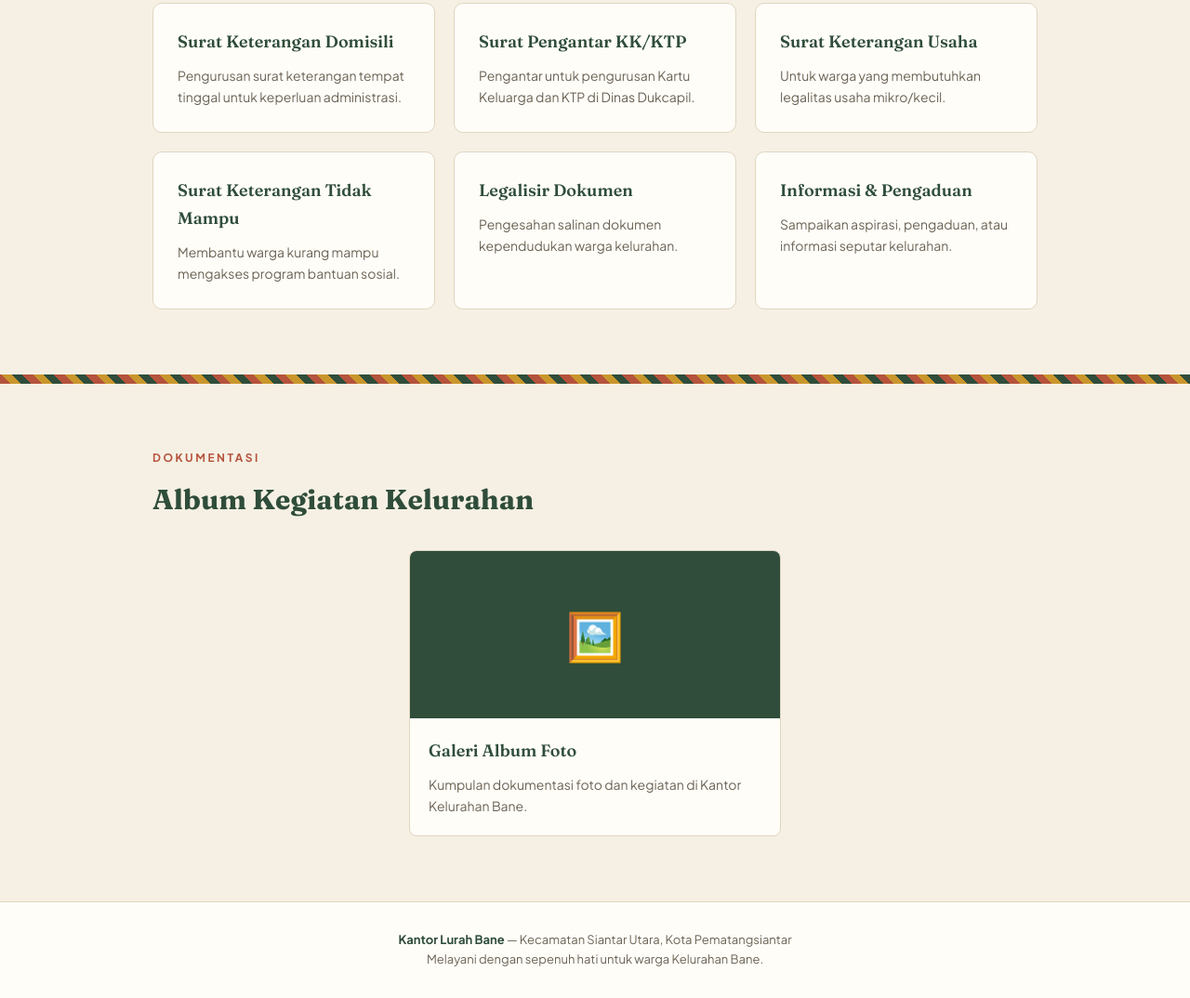
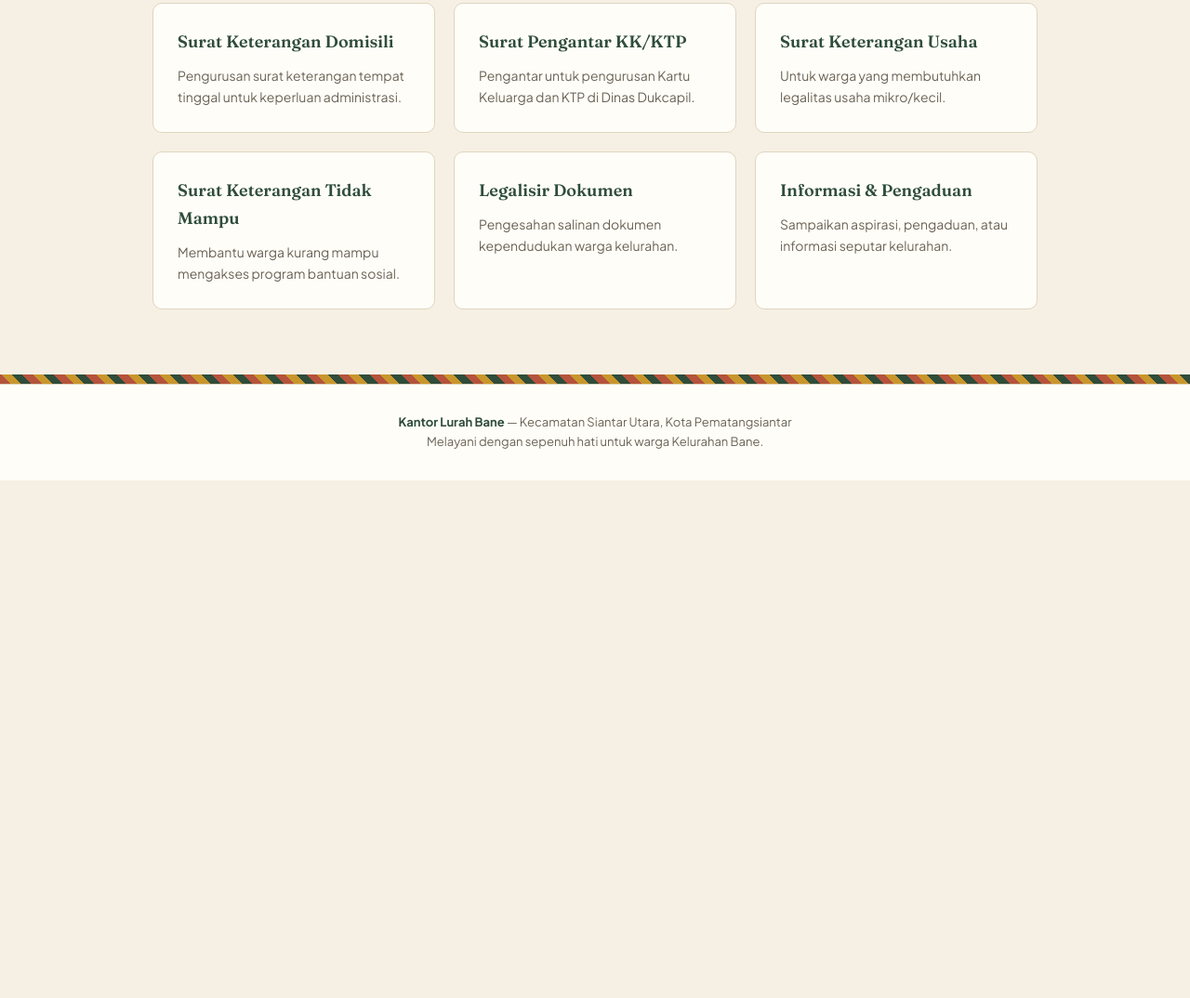
Before and after one commit to Yanto-Prime/Kelurahan-Bane, a plain HTML site: page index.html in a window 1280 px wide. Shown: the part 1913-2987 px from the top of the page at 93% size. After the commit the page ends 2430 px from the top, so only its background shows below. Drawn offline with Linux system fonts and the light colour scheme.

Commit message:
Update index.html

```diff
--- a/index.html
+++ b/index.html
@@ -205,26 +205,6 @@
 
 <div class="motif-strip"></div>
 
-<!-- SECTION ALBUM MENGARAH KE ALBUM/GALERI.HTML -->
-<section class="section">
-  <div class="section-eyebrow">DOKUMENTASI</div>
-  <h2>Album Kegiatan Kelurahan</h2>
-
-  <div class="grid-3" style="grid-template-columns: 1fr; max-width: 400px; margin: 0 auto;">
-    <a href="album/galeri.html" style="text-decoration: none; color: inherit;">
-      <div class="card" style="cursor: pointer; padding: 0; overflow: hidden; border-radius: 8px;">
-        <div style="background-color: #2f4d3a; height: 180px; display: flex; align-items: center; justify-content: center; color: white; font-size: 50px;">
-          🖼️
-        </div>
-        <div style="padding: 20px;">
-          <h3>Galeri Album Foto</h3>
-          <p>Kumpulan dokumentasi foto dan kegiatan di Kantor Kelurahan Bane.</p>
-        </div>
-      </div>
-    </a>
-  </div>
-</section>
-
 <footer>
   <strong>Kantor Lurah Bane</strong> — Kecamatan Siantar Utara, Kota Pematangsiantar<br>
   Melayani dengan sepenuh hati untuk warga Kelurahan Bane.
```
